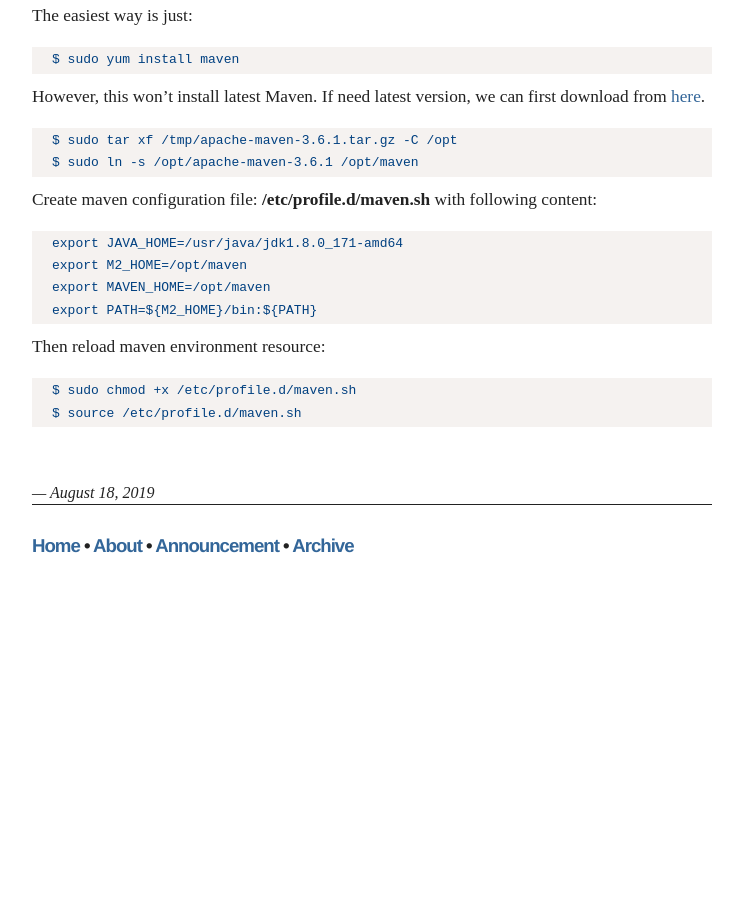
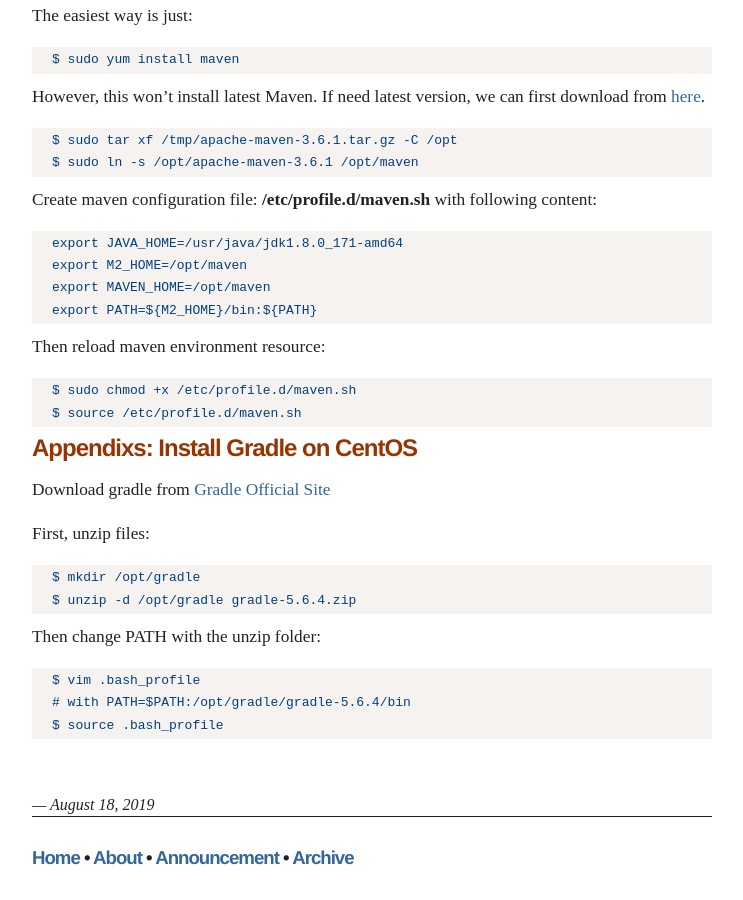
Before and after one commit to villim/villim.github.io, a Jekyll site: the page built from _posts/2019-08-18-running-virtualbox-with-vagrant-on-macos.md, in a window 1280 px wide and 900 px high, scrolled down 2704 px. Shown: the whole window, without its empty margins (143-886 px from the left). Built offline with Jekyll 4.4.1, drawn with Linux system fonts in a browser that asks for light colours; before the commit the page ends 3292 px from its top, so only the background shows below that.

Commit message:
update with install gradle

````diff
--- a/_posts/2019-08-18-running-virtualbox-with-vagrant-on-macos.md
+++ b/_posts/2019-08-18-running-virtualbox-with-vagrant-on-macos.md
@@ -157,3 +157,23 @@
 $ sudo chmod +x /etc/profile.d/maven.sh
 $ source /etc/profile.d/maven.sh
 ```
+
+
+## Appendixs: Install Gradle on CentOS
+
+Download gradle from [Gradle Official Site](https://gradle.org/releases/)
+
+
+First, unzip files:
+
+```
+$ mkdir /opt/gradle
+$ unzip -d /opt/gradle gradle-5.6.4.zip
+```
+
+Then change PATH with the unzip folder:
+```
+$ vim .bash_profile
+# with PATH=$PATH:/opt/gradle/gradle-5.6.4/bin
+$ source .bash_profile
+```
````
